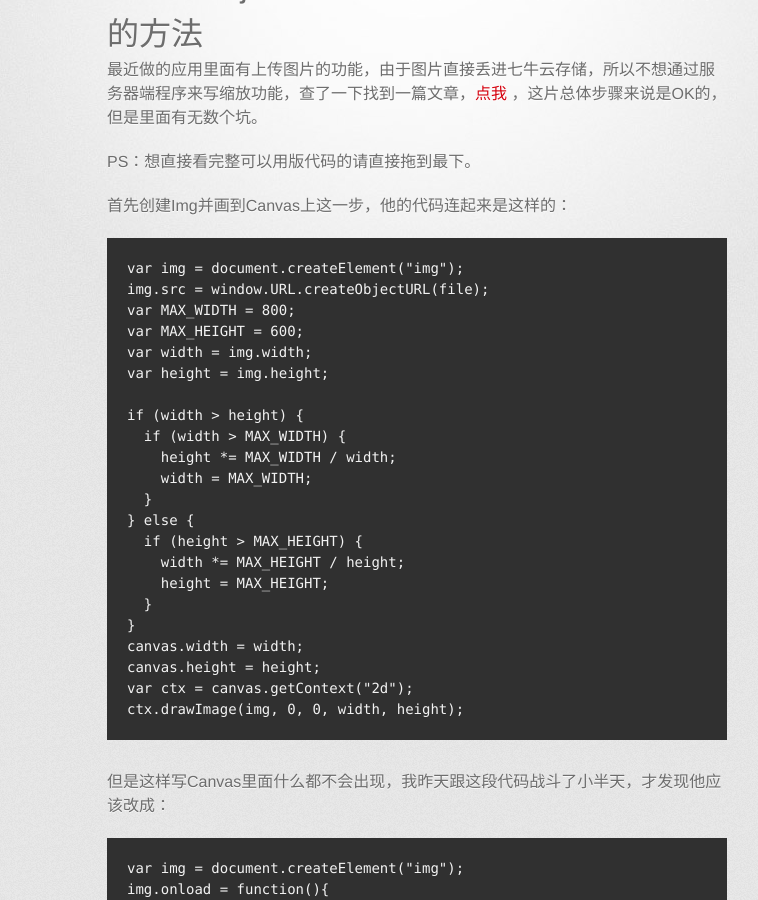
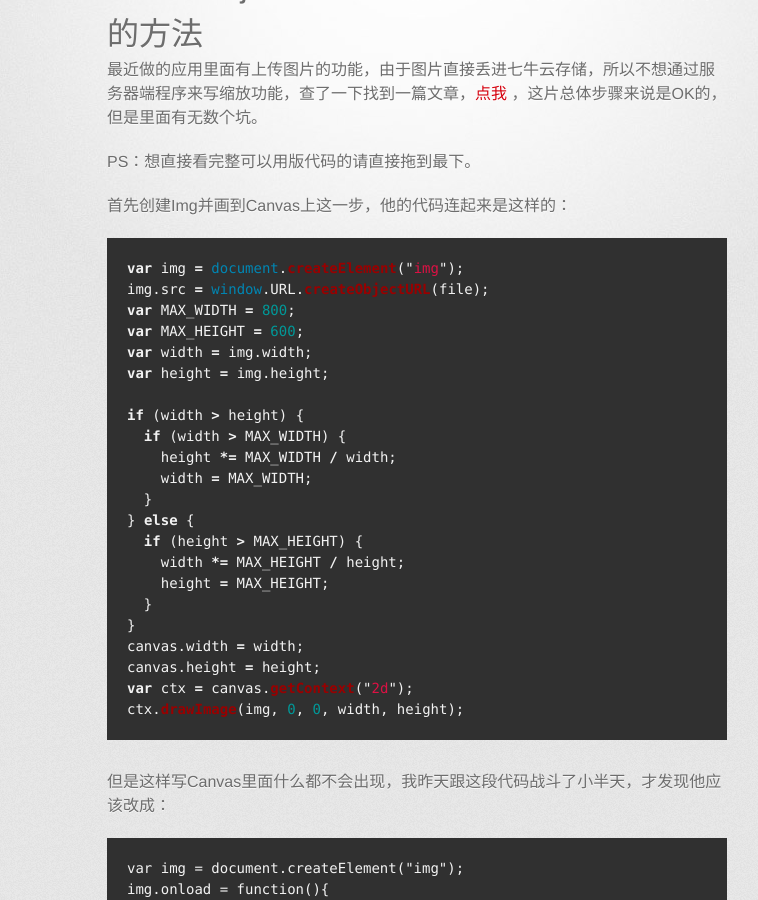
Before and after one commit to Rothcold/blog, a Jekyll site: the page built from _posts/2013-04-29-html5-canvas-img-upload.md, in a window 1280 px wide and 900 px high, scrolled down 195 px. Shown: the whole window, without its empty margins (223-981 px from the left). Built offline with Jekyll 4.4.1, drawn with Linux system fonts in a browser that asks for light colours; some web fonts are replaced; Markdown is read by kramdown in place of the engine named in the settings.

Commit message:
Post Update

```diff
--- a/_posts/2013-04-29-html5-canvas-img-upload.md
+++ b/_posts/2013-04-29-html5-canvas-img-upload.md
@@ -9,7 +9,7 @@ PS：想直接看完整可以用版代码的请直接拖到最下。
 
 首先创建Img并画到Canvas上这一步，他的代码连起来是这样的：
 
-<pre>
+{% highlight javascript %}
 var img = document.createElement("img");
 img.src = window.URL.createObjectURL(file);
 var MAX_WIDTH = 800;
@@ -32,7 +32,7 @@ canvas.width = width;
 canvas.height = height;
 var ctx = canvas.getContext("2d");
 ctx.drawImage(img, 0, 0, width, height);
-</pre>
+{% endhighlight %}
 
 但是这样写Canvas里面什么都不会出现，我昨天跟这段代码战斗了小半天，才发现他应该改成：
 
```
